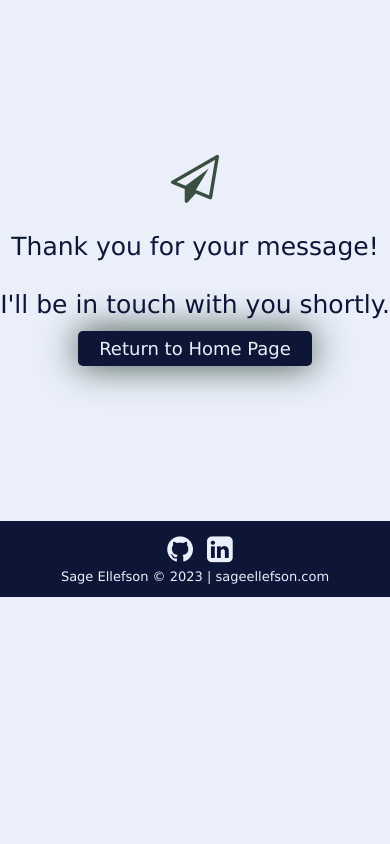
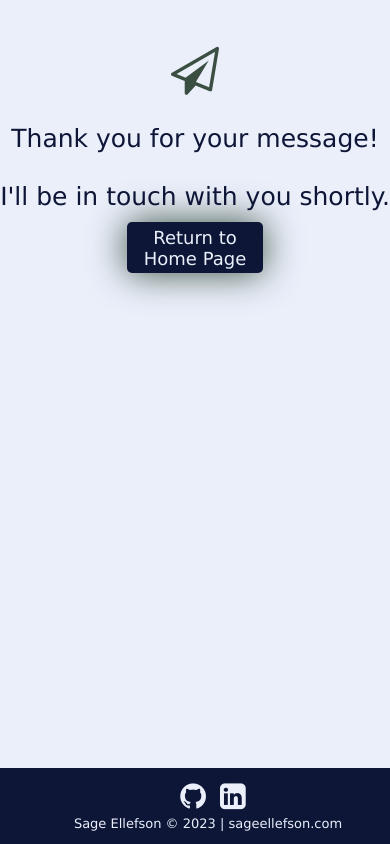
Before and after one commit to sageellefson0/sageellefson0.github.io, a plain HTML site: page thankyou.html in a window 390 px wide. Drawn offline with nearby package versions, Linux system fonts and the light colour scheme.

Commit message:
fixing footer issue on thank you - mobile and ipad

```diff
--- a/PortfolioCSS.css
+++ b/PortfolioCSS.css
@@ -3,6 +3,7 @@
 html{
   height: 100%;
   scroll-behavior:smooth;
+
 
 }
 
@@ -455,6 +456,8 @@ footer{
   padding: 13px;
   margin-top: 30px;
   bottom: 0;
+  position: fixed;
+  width: 100%;
 }
 
 .fa_custom_footer{
@@ -476,10 +479,6 @@ footer{
   color:#0E1638;
   text-align:center;
   margin-top: 12%;
-}
-
-.returnHomeBttn{
-  margin-bottom: 155px;
 }
 
 
@@ -634,7 +633,7 @@ border-bottom: 5px solid #3A4F41; /* Set the underline properties */
 
 
 }
-
+/*
 .returnHomeBttn{
   width: 60%;
   margin-bottom: 155px;
@@ -642,7 +641,7 @@ border-bottom: 5px solid #3A4F41; /* Set the underline properties */
 
 .thankYouMessage{
   margin-top: 155px;
-}
+} */
 
 .introParentDiv{
   height: 608px;
--- a/thankyou.html
+++ b/thankyou.html
@@ -15,7 +15,7 @@
 
 </head>
 
-<body>
+<body  style =  "height: 100%;">
     <!-- Text Section -->
     <div class="thankYouMessage">
         <i class="fa fa-paper-plane-o" style="font-size:48px;color:#3A4F41;"></i><br>
```
